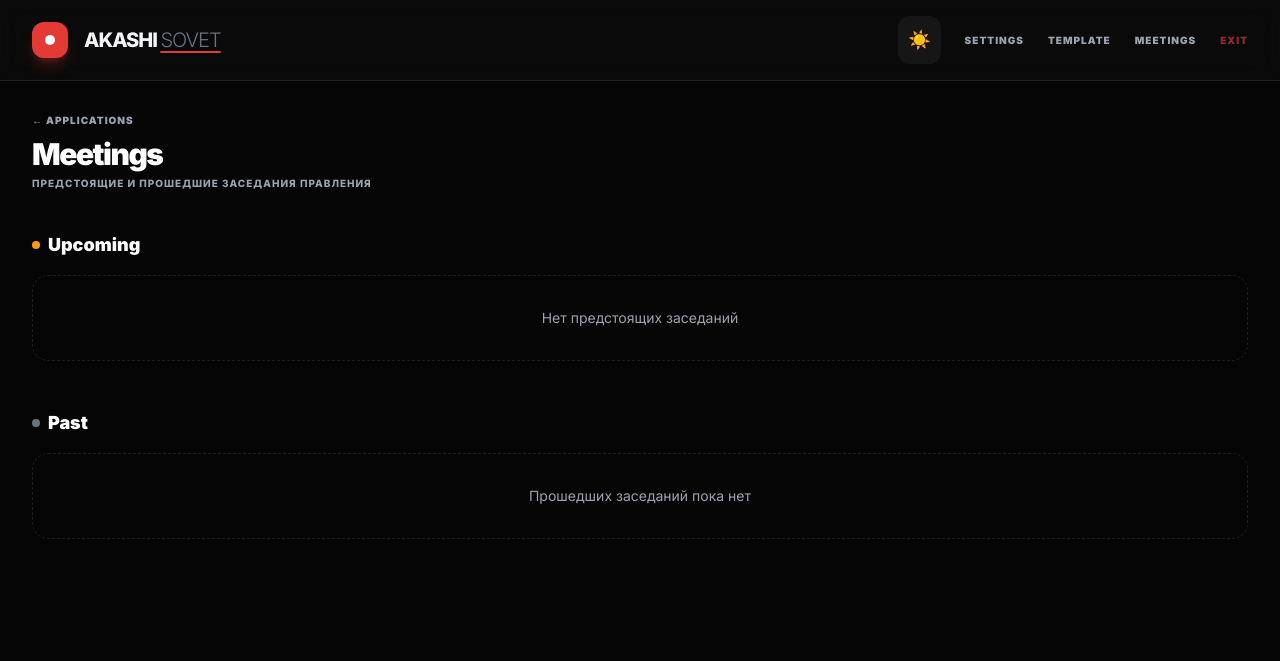
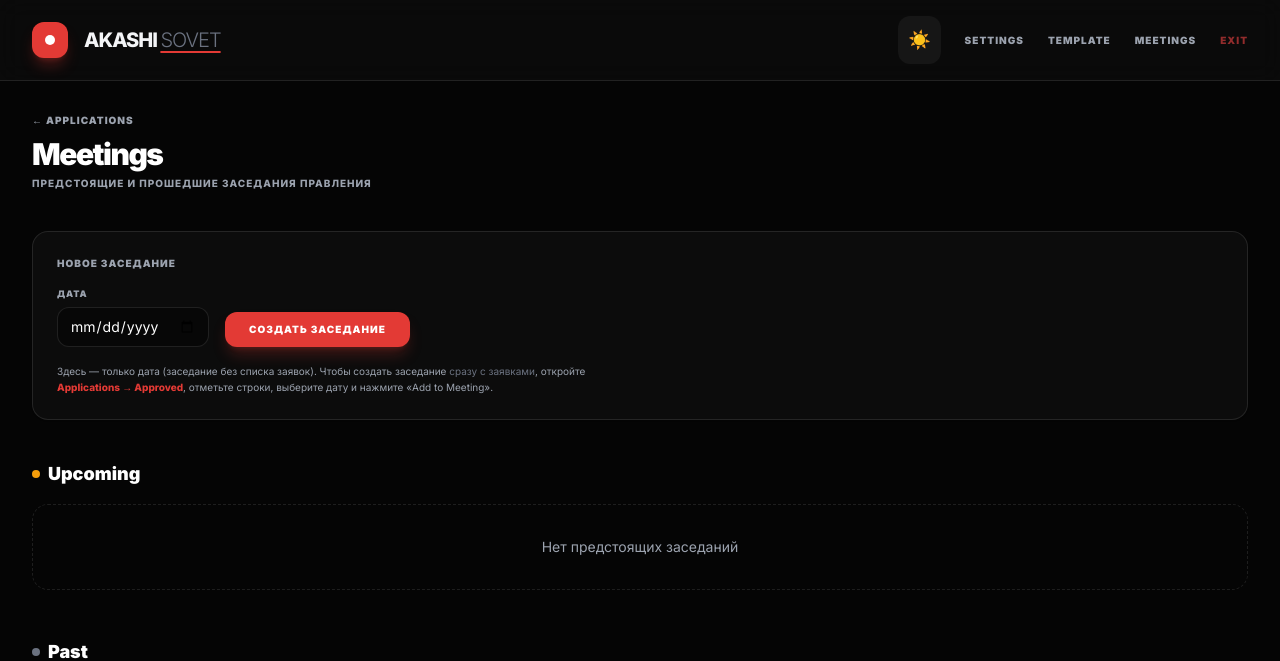
Before and after one commit to nurikw3/AkashiSovet, a FastAPI app: template web/templates/meetings_list.html in a window 1280 px wide. Shown: the top 661 px of the page. Run offline with FastAPI, Linux system fonts and the light colour scheme; the template is opened without the code that fills it, so the values that code supplies are empty; parts of the project's set-up code (start-up, migrations or seed data) failed here and were passed over; some libraries are stand-ins or nearby versions.

Commit message:
feat: create meeting from /meetings (date only) and surface DB errors
- POST /meetings with no app_id: create_meeting only
- meetings_list: form, error banner meeting_err, honest copy for Approved flow

Co-authored-by: Cursor <cursoragent@cursor.com>

```diff
--- a/web/main.py
+++ b/web/main.py
@@ -495,12 +495,21 @@ async def meetings_create(request: Request, admin_id=Depends(get_admin)):
         except (TypeError, ValueError):
             continue
     try:
-        await meeting_service.create_meeting_with_applications(
-            scheduled, admin_id, app_ids
-        )
+        if not app_ids:
+            await meeting_service.create_meeting(scheduled, admin_id)
+        else:
+            await meeting_service.create_meeting_with_applications(
+                scheduled, admin_id, app_ids
+            )
     except ValueError as e:
         return RedirectResponse(
             url=f"/?status=approved&meeting_err={quote(str(e))}",
+            status_code=303,
+        )
+    except Exception as e:
+        logger.exception("meetings_create failed")
+        return RedirectResponse(
+            url=f"/meetings?meeting_err={quote(str(e))}",
             status_code=303,
         )
     logger.info("meeting created by admin {} date {}", admin_id, scheduled)
@@ -509,7 +518,9 @@ async def meetings_create(request: Request, admin_id=Depends(get_admin)):
 
 @app.get("/meetings", response_class=HTMLResponse)
 async def meetings_list(
-    request: Request, admin_id=Depends(get_admin), created: str | None = None
+    request: Request,
+    admin_id=Depends(get_admin),
+    created: str | None = None,
 ):
     upcoming = await meeting_service.get_upcoming()
     past = await meeting_service.get_past()
@@ -521,6 +532,7 @@ async def meetings_list(
             "upcoming": upcoming,
             "past": past,
             "created_ok": created == "1",
+            "meeting_err": request.query_params.get("meeting_err"),
         },
     )
 
--- a/web/templates/meetings_list.html
+++ b/web/templates/meetings_list.html
@@ -5,6 +5,12 @@
     {% if created_ok %}
     <div class="mb-6 px-5 py-4 rounded-2xl bg-green-500/10 border border-green-500/20 text-green-600 dark:text-green-400 text-[11px] font-black uppercase tracking-widest">
         ✓ Заседание создано
+    </div>
+    {% endif %}
+
+    {% if meeting_err %}
+    <div class="mb-6 px-5 py-4 rounded-2xl bg-akashi-red/10 border border-akashi-red/25 text-akashi-red text-[11px] font-bold">
+        {{ meeting_err }}
     </div>
     {% endif %}
 
@@ -19,6 +25,27 @@
             </p>
         </div>
     </div>
+
+    <section class="mb-10 p-6 rounded-2xl bg-white dark:bg-akashi-dark border border-gray-200 dark:border-white/10 shadow-sm">
+        <h2 class="text-[10px] font-black uppercase tracking-widest text-gray-400 mb-4">Новое заседание</h2>
+        <form method="post" action="/meetings" class="flex flex-wrap items-end gap-4">
+            <div>
+                <label for="meetings-page-date" class="block text-[9px] font-black uppercase tracking-widest text-gray-400 mb-1.5">Дата</label>
+                <input id="meetings-page-date" type="date" name="scheduled_date" required
+                       class="rounded-xl border border-gray-200 dark:border-white/10 bg-gray-50 dark:bg-black/40 px-3 py-2 text-sm dark:text-white outline-none focus:ring-2 focus:ring-akashi-red/25" />
+            </div>
+            <button type="submit"
+                    class="px-6 py-2.5 rounded-xl bg-akashi-red text-white text-[10px] font-black uppercase tracking-widest shadow-lg shadow-akashi-red/25 hover:opacity-95 active:scale-[0.98] transition-all">
+                Создать заседание
+            </button>
+        </form>
+        <p class="text-[10px] text-gray-400 mt-4 leading-relaxed max-w-xl">
+            Здесь — только дата (заседание без списка заявок). Чтобы создать заседание
+            <span class="text-gray-500 dark:text-gray-500">сразу с заявками</span>, откройте
+            <a href="/?status=approved" class="text-akashi-red font-bold hover:underline">Applications → Approved</a>,
+            отметьте строки, выберите дату и нажмите «Add to Meeting».
+        </p>
+    </section>
 
     <section class="mb-12">
         <h2 class="text-lg font-black dark:text-white mb-4 flex items-center gap-2">
```
